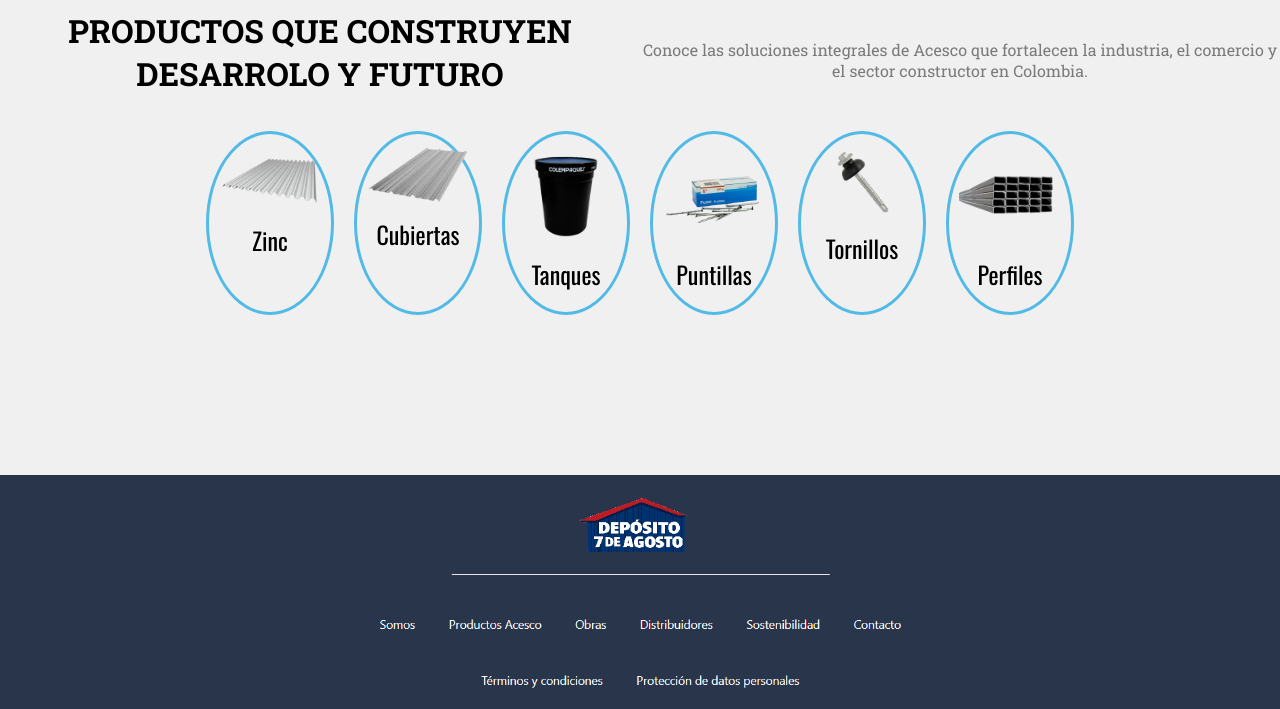
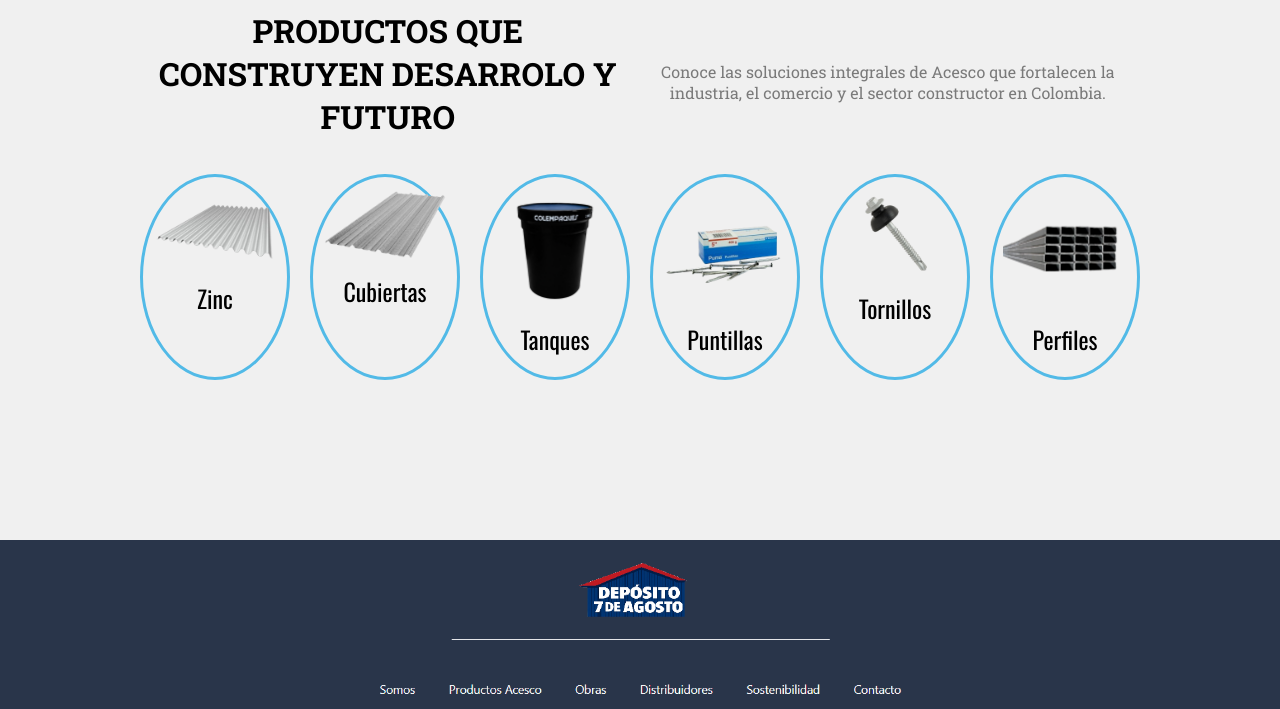
Before and after one commit to RockyValboa/PROYECTO_PAGINA_DEPOSITO7, a plain HTML site: page index.html in a window 1280 px wide. Shown: the part 91-800 px from the top of the page. Drawn offline with nearby package versions, Linux system fonts and the light colour scheme.

Commit message:
ARREGLADO PA CELULAR

```diff
--- a/CSS/indexCSS.css
+++ b/CSS/indexCSS.css
@@ -49,6 +49,7 @@
 
       & img {
         width: 10%;
+        min-width: 60px;
         height: 100%;
         object-fit: contain;
       }
@@ -62,12 +63,16 @@
     }
   }
 }
+.contenedor{
+  max-width: 1000px;
+  margin: 0 auto;
+  overflow: hidden;
+}
 
 main {
-  /* background-color: ; */
   color: black;
   width: calc(100vw);
-  /* padding: 1rem; */
+  max-width: 1000px;
   overflow: auto;
   flex-wrap: wrap;
   justify-content: center;
@@ -83,14 +88,15 @@
 
 
  & > .text_products {
-  width: 100%;
+  width: auto;
+  min-width: 250px;
   text-align: center;
   font-size: 2rem;
   margin-bottom: 1rem;
 }
 
  & > .subtext {
-  width: 100%;
+  width: auto;
   text-align: center;
   font-size: 1rem;
   margin-bottom: 1rem;
@@ -123,6 +129,8 @@
 
   &  aside {
     width: 10%;
+    max-width: 1000px;
+    min-width: 150px;
     height: auto;
     display: flex;
     flex-direction: column;
@@ -137,6 +145,7 @@
 
     & img {
       width: 100%;
+      min-width: 50px;
       height: auto;
     }
 
@@ -148,7 +157,6 @@
       font-size: x-large;
       text-align: center;
       justify-content: center;
-      width: 100%;
     }
   }
   .footX{
@@ -168,4 +176,4 @@
     padding: 5px 0 5px 5px;
     display: flex;
     font-family: "Oswald" !important;
-    font-size: x-large;
+    font-size: x-large;
--- a/index.html
+++ b/index.html
@@ -6,6 +6,7 @@
   <meta name="viewport" content="width=device-width, initial-scale=1.0" />
   <title>DEPOSITO 7 DE AGOSTO</title>
   <link rel="stylesheet" href="CSS/indexCSS.css" />
+  <meta name="viewport" content="width=device-width, user-scalable=no, initial-scale=1.0, maximum-scale=1.0, minimum-scale=1.0" />
 </head>
 
 <body>
@@ -25,6 +26,7 @@
       <span>Contacto</span>
     </nav>
   </section>
+  <div class="contenedor">
     <main>
       <article>
         <div class="div_texts">
@@ -62,6 +64,7 @@
         <footer>Perfiles</footer>
       </article>
     </main>
+  </div>
     <footer class="footX">
       <img src="Imagenes/foot.png">
     </footer>
```
Lines whose indentation alone changed are shown as unchanged.
